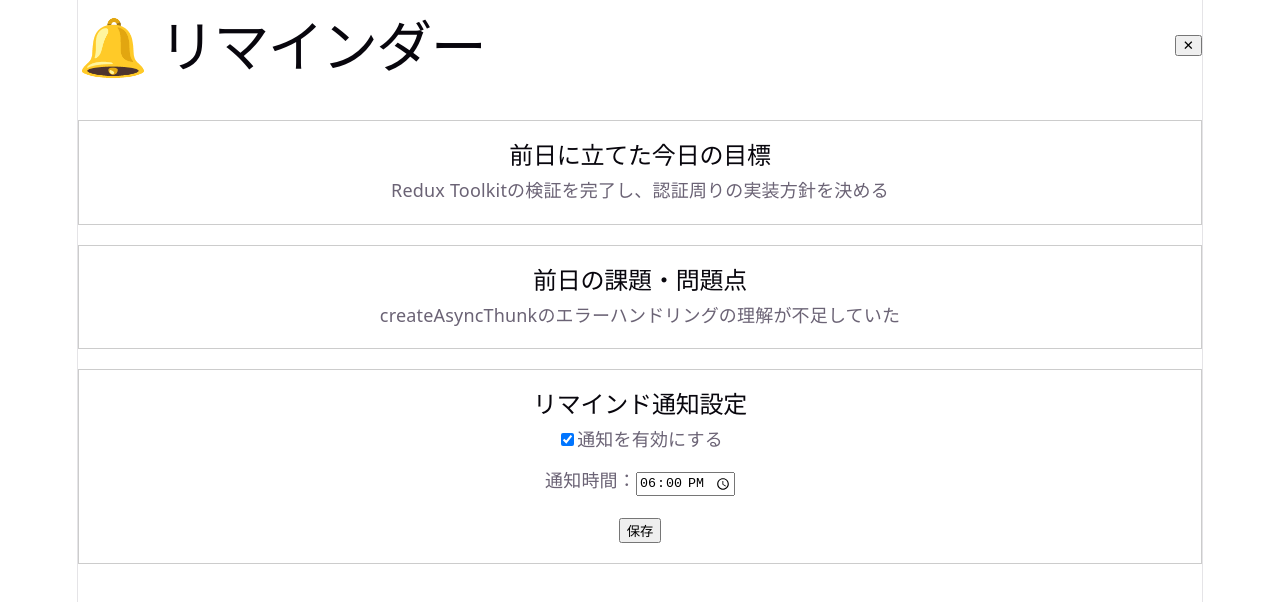
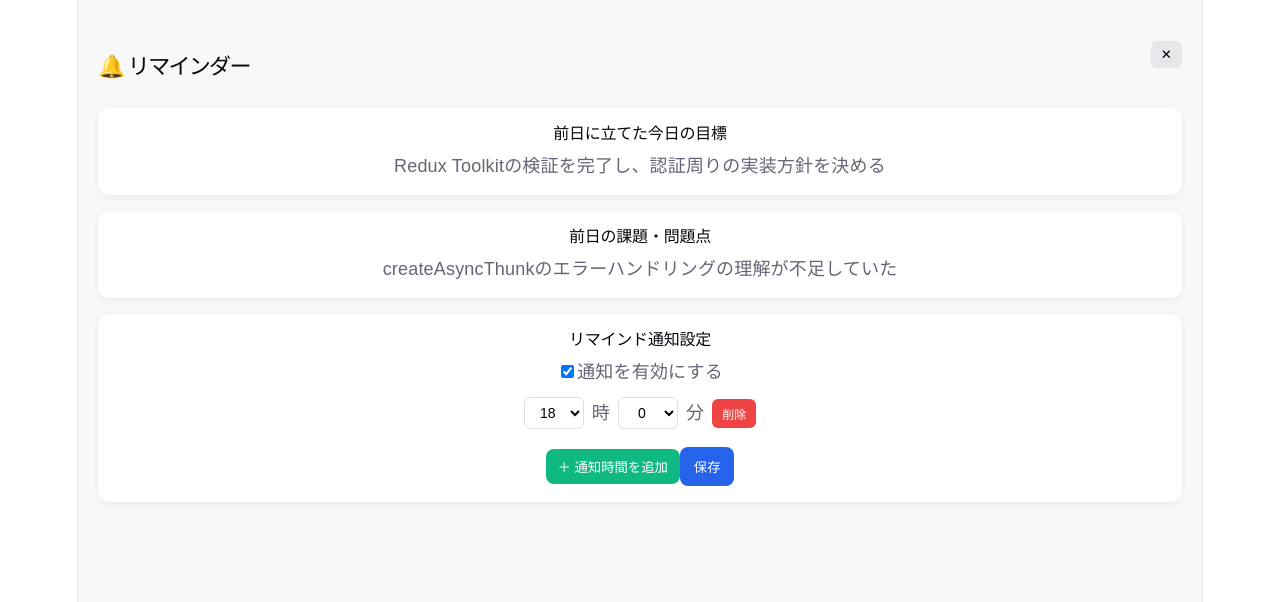
Before and after one commit to tokoMatsubara/Nippo_group7, a React app in the folder frontend/: page /remind in a window 1280 px wide. Shown: the top 602 px of the page. Built offline with nearby package versions, Linux system fonts and the light colour scheme; the HTML template or start-up script is replaced by a standard one.

Commit message:
cssファイルに適用させました。

```diff
--- a/frontend/src/pages/Remind.jsx
+++ b/frontend/src/pages/Remind.jsx
@@ -1,12 +1,12 @@
-// 松原作成
+// 松原作成 → 今藤CSS作成
+
 import { useState } from "react";
+import { useNavigate } from "react-router-dom";
+import "../styles/Remind.css";
 
 function Remind() {
-  // ==========================
-  // TODO:
-  // 後でAPIから取得する
-  // 前日の日報データ
-  // ==========================
+  const navigate = useNavigate();
+
   const yesterdayGoal =
     "Redux Toolkitの検証を完了し、認証周りの実装方針を決める";
 
@@ -14,121 +14,148 @@ function Remind() {
     "createAsyncThunkのエラーハンドリングの理解が不足していた";
 
   // ==========================
-  // TODO:
-  // DB保存値で初期化する
+  // 通知設定（複数管理）
   // ==========================
   const [notificationEnabled, setNotificationEnabled] = useState(true);
 
-  const [alarmTime, setAlarmTime] = useState("18:00");
+  const [alarms, setAlarms] = useState([
+    { hour: 18, minute: 0 }
+  ]);
+
+  // 追加
+  const addAlarm = () => {
+    setAlarms([...alarms, { hour: 0, minute: 0 }]);
+  };
+
+  // 削除
+  const removeAlarm = (index) => {
+    const newAlarms = alarms.filter((_, i) => i !== index);
+    setAlarms(newAlarms);
+  };
+
+  // 更新
+  const updateAlarm = (index, field, value) => {
+    const newAlarms = [...alarms];
+    newAlarms[index][field] = value;
+    setAlarms(newAlarms);
+  };
 
   const handleSave = () => {
-    // ==========================
-    // TODO:
-    // APIへ通知設定を保存
-    // ==========================
     console.log({
       notificationEnabled,
-      alarmTime,
+      alarms,
     });
 
     alert("保存しました");
   };
 
   const handleClose = () => {
-    // ==========================
-    // TODO:
-    // モーダルを閉じる処理
-    // または画面遷移
-    // ==========================
     console.log("閉じる");
+    navigate("/dashboard"); // ダッシュボードに移動
   };
 
   return (
-    <div>
+    <div className="remindContainer">
+
       {/* ヘッダー */}
-      <div
-        style={{
-          display: "flex",
-          justifyContent: "space-between",
-          alignItems: "center",
-          marginBottom: "30px",
-        }}
-      >
-        <h1>🔔 リマインダー</h1>
+      <div className="remindHeader">
+        <h1 className="remindTitle">🔔 リマインダー</h1>
 
-        <button onClick={handleClose}>
+        <button className="closeBtn" onClick={handleClose}>
           ✕
         </button>
       </div>
 
-      {/* 今日の目標 */}
-      <div
-        style={{
-          border: "1px solid #ccc",
-          padding: "20px",
-          marginBottom: "20px",
-        }}
-      >
+      {/* 目標 */}
+      <div className="card">
         <h2>前日に立てた今日の目標</h2>
-
-        {/* TODO: API取得値を表示 */}
         <p>{yesterdayGoal}</p>
       </div>
 
-      {/* 課題・問題点 */}
-      <div
-        style={{
-          border: "1px solid #ccc",
-          padding: "20px",
-          marginBottom: "20px",
-        }}
-      >
+      {/* 課題 */}
+      <div className="card">
         <h2>前日の課題・問題点</h2>
-
-        {/* TODO: API取得値を表示 */}
         <p>{yesterdayIssue}</p>
       </div>
 
       {/* 通知設定 */}
-      <div
-        style={{
-          border: "1px solid #ccc",
-          padding: "20px",
-        }}
-      >
+      <div className="card">
+
         <h2>リマインド通知設定</h2>
 
-        <div style={{ marginBottom: "15px" }}>
+        {/* ON/OFF */}
+        <div className="formRow">
           <label>
             <input
               type="checkbox"
               checked={notificationEnabled}
               onChange={() =>
-                setNotificationEnabled(
-                  !notificationEnabled
-                )
+                setNotificationEnabled(!notificationEnabled)
               }
             />
             通知を有効にする
           </label>
         </div>
 
-        <div style={{ marginBottom: "20px" }}>
-          <label>
-            通知時間：
-            <input
-              type="time"
-              value={alarmTime}
+        {/* 通知時間一覧 */}
+        {alarms.map((alarm, index) => (
+          <div key={index} className="timeGroup">
+
+            {/* 時 */}
+            <select
+              className="timeSelect"
+              value={alarm.hour}
               onChange={(e) =>
-                setAlarmTime(e.target.value)
+                updateAlarm(index, "hour", Number(e.target.value))
               }
-            />
-          </label>
-        </div>
+            >
+              {[...Array(24)].map((_, i) => (
+                <option key={i} value={i}>
+                  {i}
+                </option>
+              ))}
+            </select>
 
-        <button onClick={handleSave}>
+            <span>時</span>
+
+            {/* 分 */}
+            <select
+              className="timeSelect"
+              value={alarm.minute}
+              onChange={(e) =>
+                updateAlarm(index, "minute", Number(e.target.value))
+              }
+            >
+              {[...Array(60)].map((_, i) => (
+                <option key={i} value={i}>
+                  {i}
+                </option>
+              ))}
+            </select>
+
+            <span>分</span>
+
+            {/* 削除 */}
+            <button
+              className="deleteBtn"
+              onClick={() => removeAlarm(index)}
+            >
+              削除
+            </button>
+
+          </div>
+        ))}
+
+        {/* 追加ボタン */}
+        <button className="addBtn" onClick={addAlarm}>
+          ＋ 通知時間を追加
+        </button>
+
+        {/* 保存 */}
+        <button className="saveBtn" onClick={handleSave}>
           保存
         </button>
+
       </div>
     </div>
   );
```
